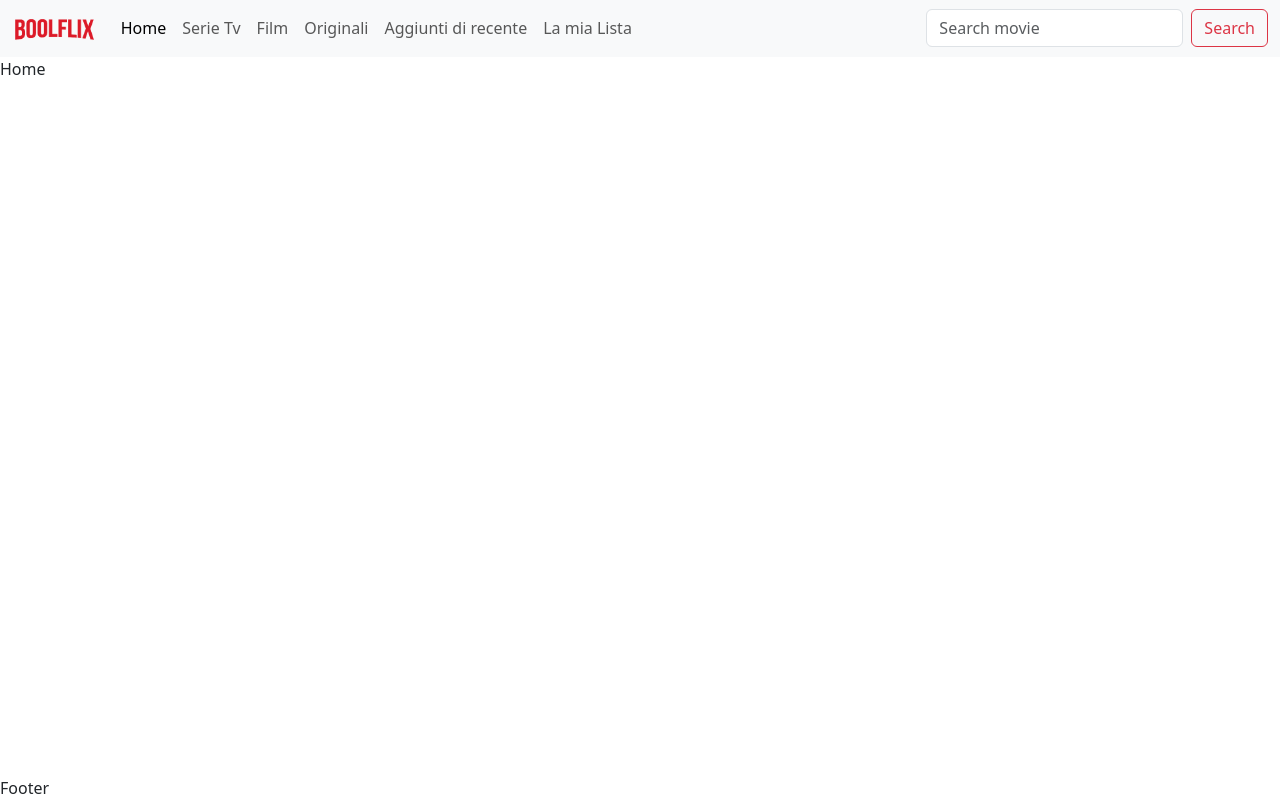
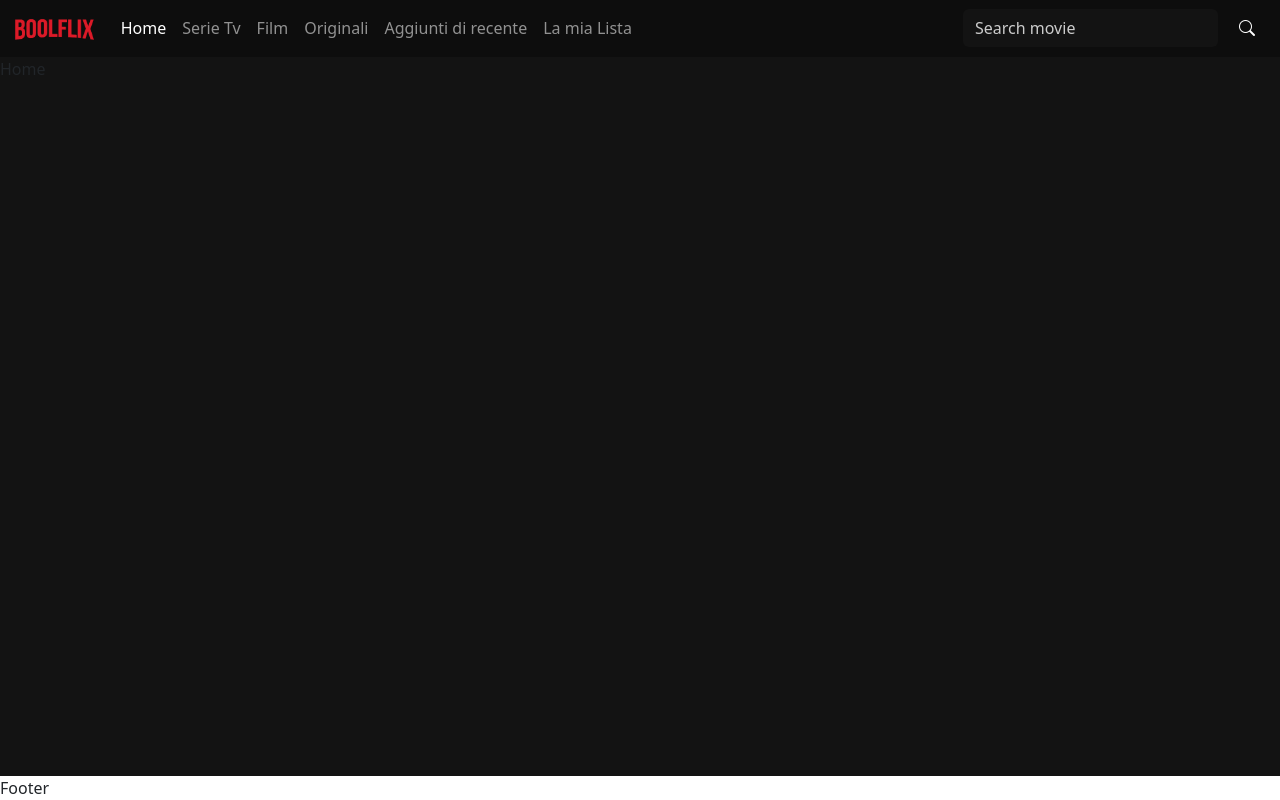
Before and after one commit to Michecosa/react-boolflix, a React (Vite) app: page / in a window 1280 px wide. Built offline with nearby package versions, Linux system fonts and the light colour scheme; no server answers.

Commit message:
Improve webapp style to match reference

```diff
--- a/src/components/Card.jsx
+++ b/src/components/Card.jsx
@@ -1,7 +1,7 @@
 function Card({ movie }) {
   return (
     <div className="col-md-3 mb-4" key={movie.id}>
-      <div className="card h-100">
+      <div className="card bg-super-dark text-white-50 shadow-sm h-100">
         <div style={{ height: "390px", overflow: "hidden" }}>
           {movie.poster_path ? (
             <img
@@ -24,8 +24,10 @@ function Card({ movie }) {
             </div>
           )}
         </div>
-        <div className="card-body d-flex flex-column">
-          <h5 className="card-title">{movie.name || movie.title}</h5>
+        <div className="card-body d-flex flex-column p-4">
+          <h4 className="card-title text-white fw-bold">
+            {movie.name || movie.title}
+          </h4>
           <p className="card-text" style={{ flexGrow: 1 }}>
             {movie.overview
               ? movie.overview.length > 100
--- a/src/components/Navbar.jsx
+++ b/src/components/Navbar.jsx
@@ -34,7 +34,7 @@ function Navbar() {
   };
 
   return (
-    <nav className="navbar navbar-expand-lg bg-body-tertiary">
+    <nav className="navbar navbar-expand-lg navbar-dark bg-super-super-dark">
       <div className="container-fluid">
         <NavLink className="navbar-brand" to="/">
           <img
@@ -90,15 +90,16 @@ function Navbar() {
           </ul>
           <form className="d-flex" role="search" onSubmit={handleSearch}>
             <input
-              className="form-control me-2"
+              className="form-control me-2 bg-super-dark text-white border-0 input-dark"
               type="search"
               placeholder="Search movie"
               aria-label="Search"
               value={query}
               onChange={(e) => setQuery(e.target.value)}
             />
-            <button className="btn btn-outline-danger" type="submit">
-              Search
+
+            <button className="btn text-white" type="submit">
+              <i className="bi bi-search"></i>
             </button>
           </form>
         </div>
--- a/src/index.css
+++ b/src/index.css
@@ -0,0 +1,24 @@
+.bg-super-super-dark {
+  background-color: #0d0d0d;
+}
+
+.bg-super-dark {
+  background-color: #131313;
+}
+
+.card {
+  border-color: black;
+}
+
+.input-dark::placeholder {
+  color: #ccc;
+  opacity: 1;
+}
+
+.form-control:focus {
+  background-color: #131313;
+  color: #fdfdfd;
+  border-color: #86b7fe;
+  outline: 0;
+  box-shadow: 0 0 0 0.2rem rgba(232, 232, 232, 0.063);
+}
--- a/src/layouts/Layout.jsx
+++ b/src/layouts/Layout.jsx
@@ -6,7 +6,7 @@ export default function Layout() {
   return (
     <div className="d-flex flex-column" style={{ minHeight: "100vh" }}>
       <Header />
-      <main className="flex-grow-1">
+      <main className="flex-grow-1 bg-super-dark">
         <Outlet />
       </main>
       <Footer />
--- a/src/pages/Film.jsx
+++ b/src/pages/Film.jsx
@@ -19,7 +19,7 @@ function Film() {
           ))}
         </div>
       ) : (
-        <p className="text-center mt-4">Nothing here</p>
+        <p className="text-center mt-4 text-white">Nothing here</p>
       )}
     </div>
   );
--- a/src/pages/SerieTv.jsx
+++ b/src/pages/SerieTv.jsx
@@ -19,7 +19,7 @@ function SerieTv() {
           ))}
         </div>
       ) : (
-        <p className="text-center mt-4">Nothing here</p>
+        <p className="text-center mt-4 text-white">Nothing here</p>
       )}
     </div>
   );
```
